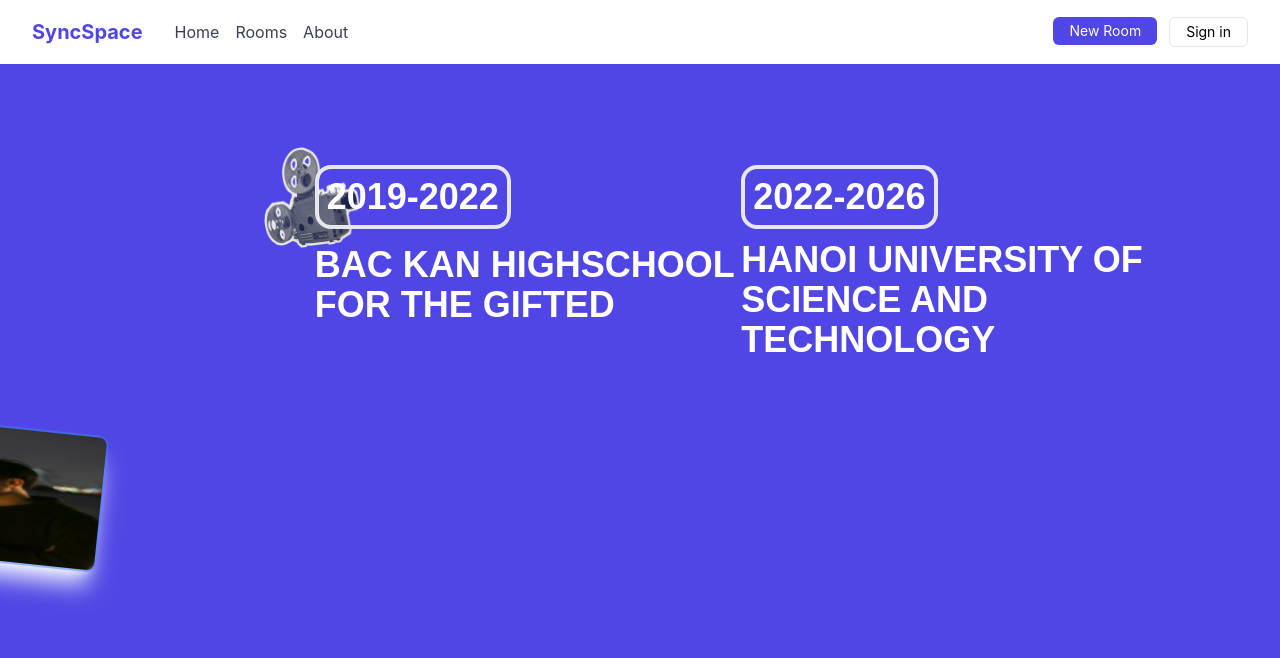
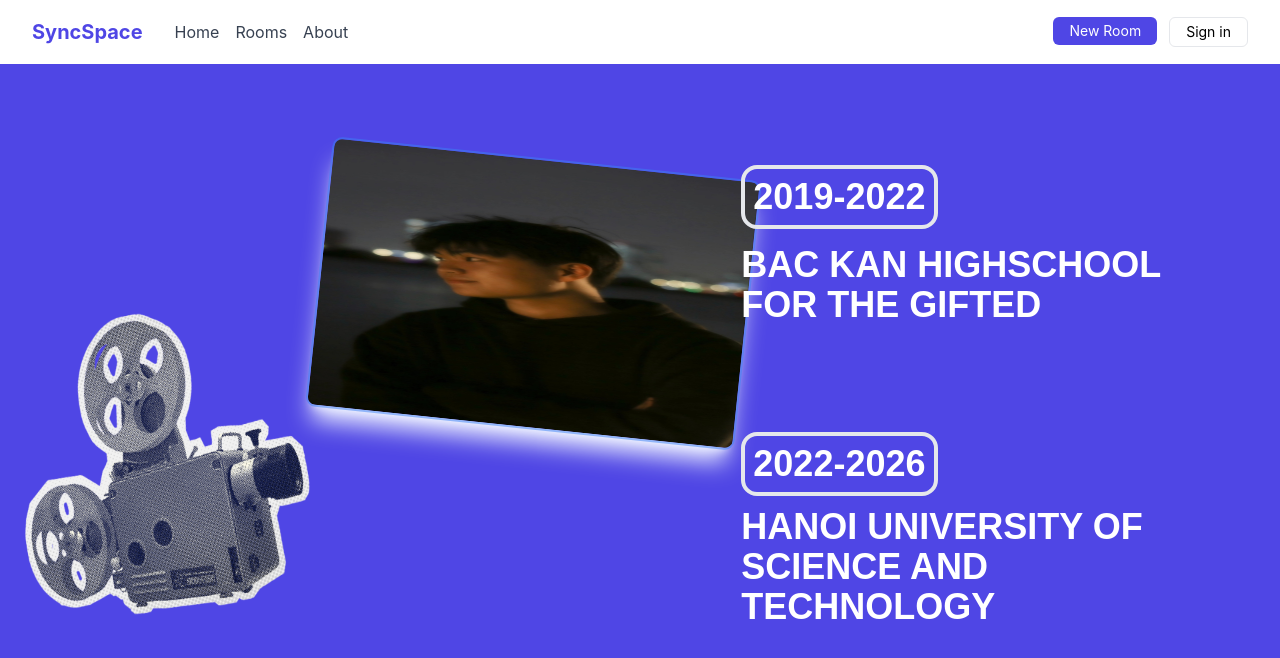
Before and after one commit to KimNhuong/SyncSpace-OnlineMeetingApp, a React (Create React App) app in the folder Frontend/sync-space-frontend/: page /Educationbg in a window 1280 px wide. Shown: the top 658 px of the page. Built offline with nearby package versions, Linux system fonts and the light colour scheme.

Commit message:
small adjustment

```diff
--- a/Frontend/sync-space-frontend/src/pages/AboutPageModule/EducationBgPage.js
+++ b/Frontend/sync-space-frontend/src/pages/AboutPageModule/EducationBgPage.js
@@ -2,14 +2,14 @@
   return (
     <div className="bg-indigo-600 w-full h-full fixed grid grid-cols-3 grid-rows-3">
       <div classNaame="w-full h-full grid grid-cols-2 row-span-2 col-span-2">
-        <img src="/retroCamera.png" alt="retroCAm" className="rounded-lg w-full h-full ml-24 z-10 "/>
-        <img src="/Mypic2.jpg" alt="mypic2" className=" relative rounded-lg w-2/4 h-2/4 mt-24 right-28 shadow-xl shadow-indigo-50 ring-2 rotate-6 "/>
+        <img src="/retroCamera.png" alt="retroCAm" className="absolute grid rounded-lg w-full h-full ml-24 z-10 right-[30rem]"/>
+        <img src="/Mypic2.jpg" alt="mypic2" className="w-full rounded-lg h-full ml-[20rem] mt-24 shadow-xl shadow-indigo-50 ring-2 rotate-6 "/>
       </div>
-      <div className="grid items-center relative right-28">
+      <div className="grid col-start-3 items-center relative right-28">
         <p className="border-4 rounded-2xl w-fit p-2 font-spartan font-bold text-white absolute text-4xl">2019-2022</p>
         <p className="font-spartan font-bold text-white mt-44  text-4xl  "> BAC KAN HIGHSCHOOL FOR THE GIFTED</p>
         </div>
-      <div className="grid items-center relative right-28">
+      <div className="grid items-center col-start-3 relative right-28">
         <p className="border-4 rounded-2xl w-fit p-2 font-spartan font-bold text-white absolute text-4xl">2022-2026</p>
         <p className="font-spartan font-bold text-white mt-44  text-4xl  "> HANOI UNIVERSITY OF SCIENCE AND TECHNOLOGY</p>
         </div>
```
